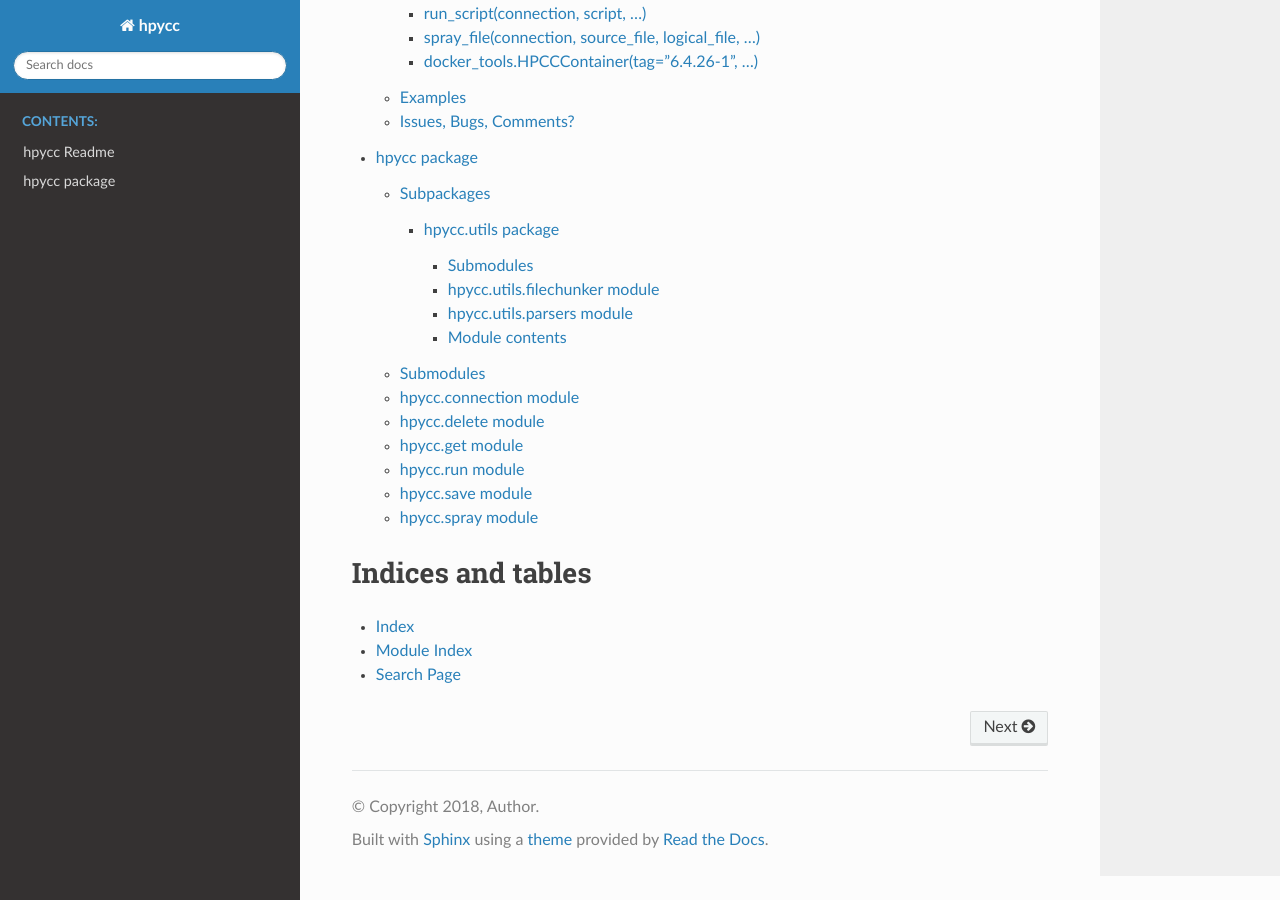
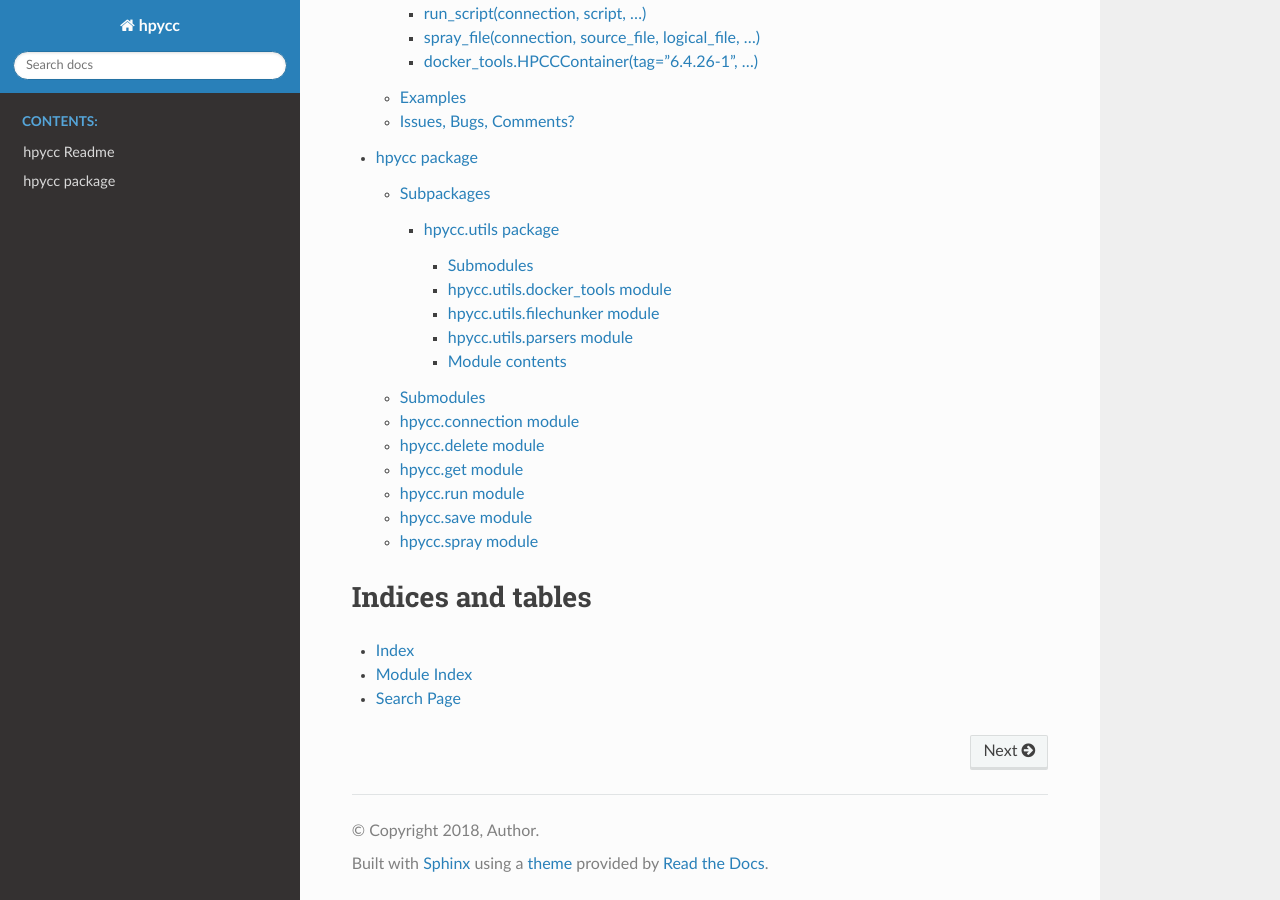
Before and after one commit to OdinProAgrica/hpycc, a Sphinx documentation site: the page built from docs/index.rst, in a window 1280 px wide and 900 px high, scrolled down 518 px. Built offline with Sphinx 7.4.7 and the Read the Docs theme 2.0.0, drawn with Linux system fonts in a browser that asks for light colours.

Commit message:
Also adding docker tools to sphynx

```diff
--- a/docs/hpycc.utils.rst
+++ b/docs/hpycc.utils.rst
@@ -3,6 +3,14 @@ hpycc\.utils package
 
 Submodules
 ----------
+
+hpycc\.utils\.docker_tools module
+---------------------------------
+
+.. automodule:: hpycc.utils.docker_tools
+    :members:
+    :undoc-members:
+    :show-inheritance:
 
 hpycc\.utils\.filechunker module
 --------------------------------
```
